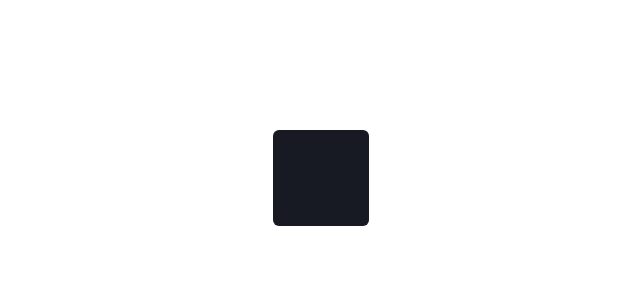
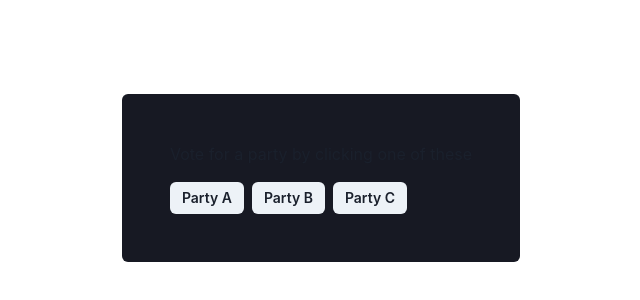
Before and after one commit to Ad450/voting-dapp, a React (Create React App) app in the folder src/: page /voting in a window 1280 px wide. Shown: the part 222-522 px from the top of the page, without its empty margins (319-959 px from the left). Built offline with nearby package versions, Linux system fonts and the light colour scheme.

Commit message:
minor changes an ui of voting

```diff
--- a/src/src/features/vote/components/voting.tsx
+++ b/src/src/features/vote/components/voting.tsx
@@ -1,7 +1,16 @@
-import { Flex } from "@chakra-ui/react";
+import { Flex, Text, Button, HStack } from "@chakra-ui/react";
 
 export const Voting = () => (
   <Flex height="100vh" alignItems="center" justifyContent="center">
-    <Flex direction="column" bg="gray.900" p={12} rounded={6}></Flex>
+    <Flex direction="column" bg="gray.900" p={12} rounded={6}>
+      <Text mb={4}> Vote for a party by clicking one of these </Text>
+      <HStack>
+        <Button size="sm">Party A</Button>
+        <Button size="sm">Party B</Button>
+        <Button onClick={() => console.log(MouseEvent.arguments)} size="sm">
+          Party C
+        </Button>
+      </HStack>
+    </Flex>
   </Flex>
 );
--- a/src/src/features/voter_verification/components/verify_voter.tsx
+++ b/src/src/features/voter_verification/components/verify_voter.tsx
@@ -9,6 +9,7 @@ import {
   Flex,
   Heading,
 } from "@chakra-ui/react";
+import { assert } from "console";
 import { useState } from "react";
 import { useNavigate } from "react-router-dom";
 import { AppStrings, UIError } from "../../../core/failures";
@@ -38,7 +39,6 @@ const VerifyVoter = () => {
     console.log(pin);
 
     if (Validator.validatePin(pin)) {
-      console.log(pin);
       setLoading(true);
       try {
         const result = await verifyCode(email, pin);
@@ -59,7 +59,7 @@ const VerifyVoter = () => {
         }
       }
     } else {
-      setError("invalid pin");
+      setError("incomplete pin");
     }
   };
 
@@ -131,6 +131,7 @@ const VerifyVoter = () => {
         )}
 
         {loading ? <Text mt={1}>loading...</Text> : <Text></Text>}
+        <Button onClick={() => navigate("/voting")}>voting</Button>
       </Flex>
     </Flex>
   );
```
